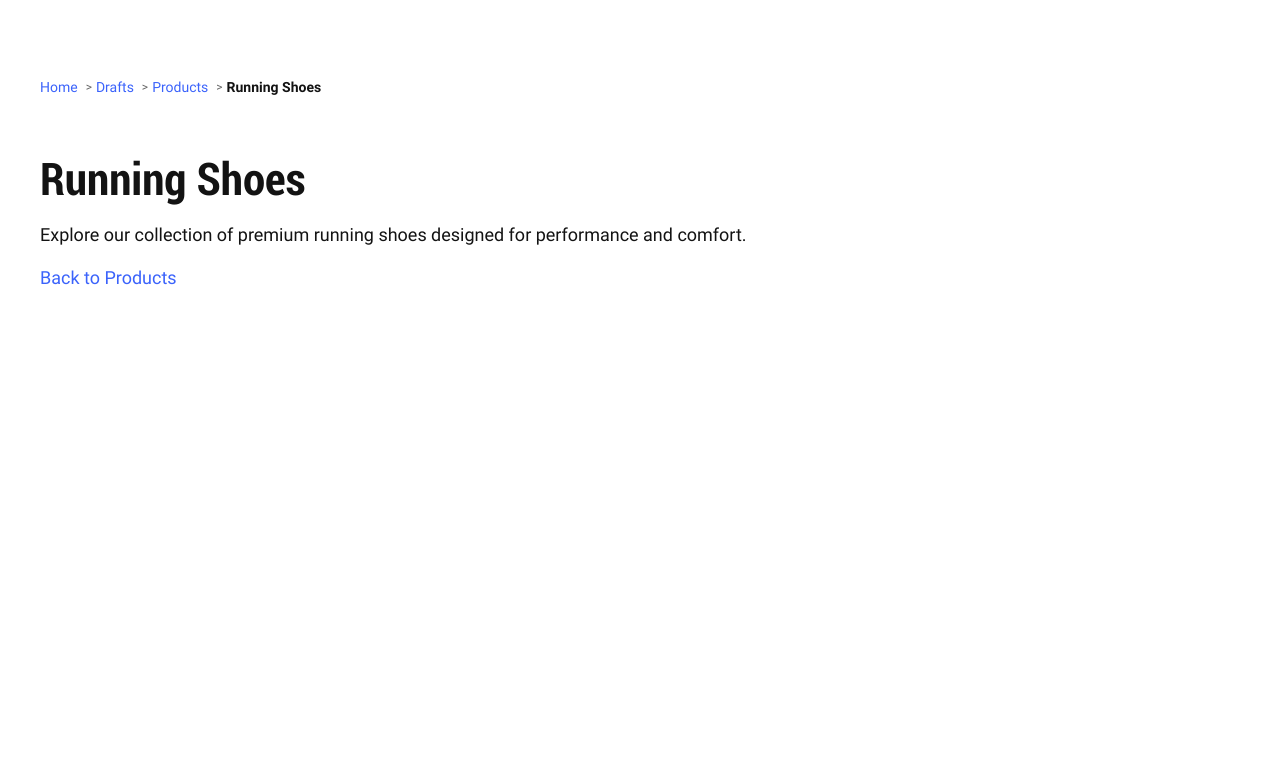
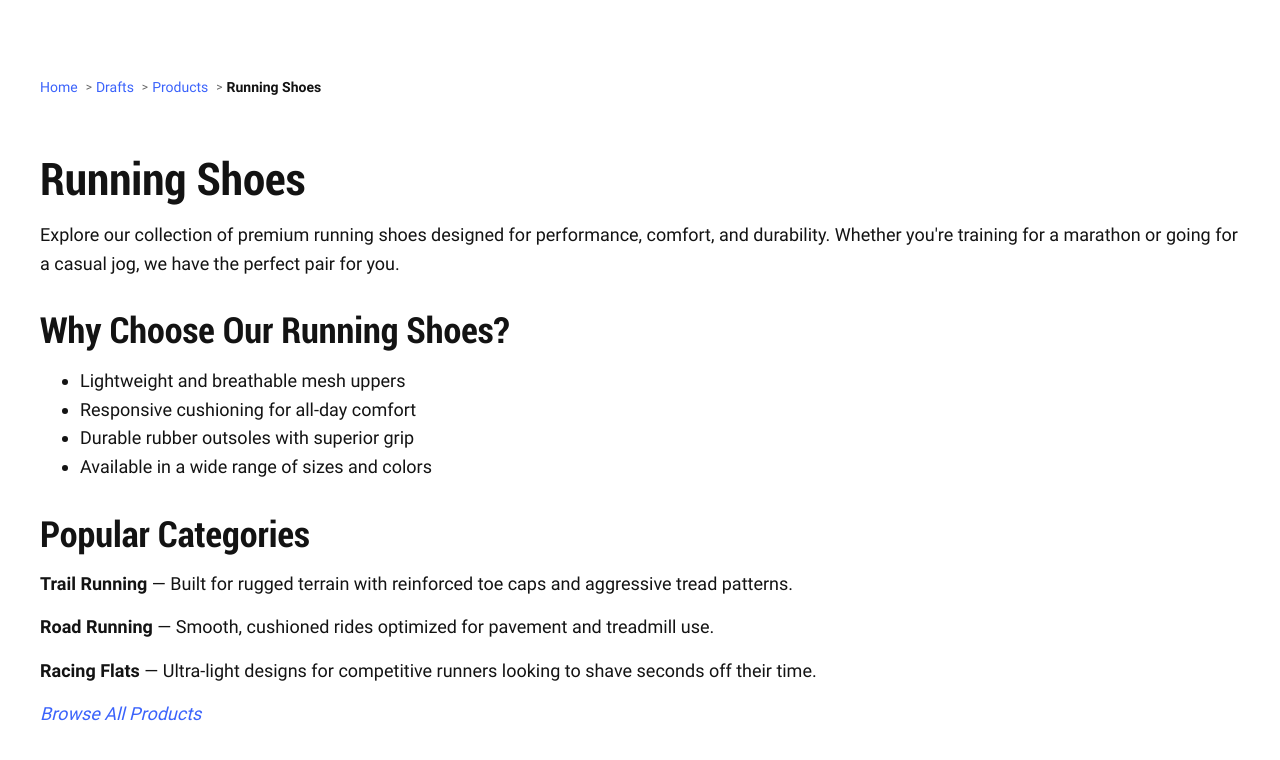
Before and after one commit to vamshimerkle/aem-eds-site, a website: page drafts/products/running-shoes.html in a window 1280 px wide. Drawn offline with Linux system fonts and the light colour scheme; no server answers.

Commit message:
Update 1 file
Automated migration updates generated by Experience Modernization Agent.

Changed files (1):
- drafts/products/running-shoes.html

```diff
--- a/drafts/products/running-shoes.html
+++ b/drafts/products/running-shoes.html
@@ -16,8 +16,19 @@
   </div>
   <div>
     <h1>Running Shoes</h1>
-    <p>Explore our collection of premium running shoes designed for performance and comfort.</p>
-    <p><a href="/drafts/products">Back to Products</a></p>
+    <p>Explore our collection of premium running shoes designed for performance, comfort, and durability. Whether you're training for a marathon or going for a casual jog, we have the perfect pair for you.</p>
+    <h2>Why Choose Our Running Shoes?</h2>
+    <ul>
+      <li>Lightweight and breathable mesh uppers</li>
+      <li>Responsive cushioning for all-day comfort</li>
+      <li>Durable rubber outsoles with superior grip</li>
+      <li>Available in a wide range of sizes and colors</li>
+    </ul>
+    <h2>Popular Categories</h2>
+    <p><strong>Trail Running</strong> — Built for rugged terrain with reinforced toe caps and aggressive tread patterns.</p>
+    <p><strong>Road Running</strong> — Smooth, cushioned rides optimized for pavement and treadmill use.</p>
+    <p><strong>Racing Flats</strong> — Ultra-light designs for competitive runners looking to shave seconds off their time.</p>
+    <p><a href="/drafts/products"><em>Browse All Products</em></a></p>
   </div>
 </main>
 <footer></footer>
```
